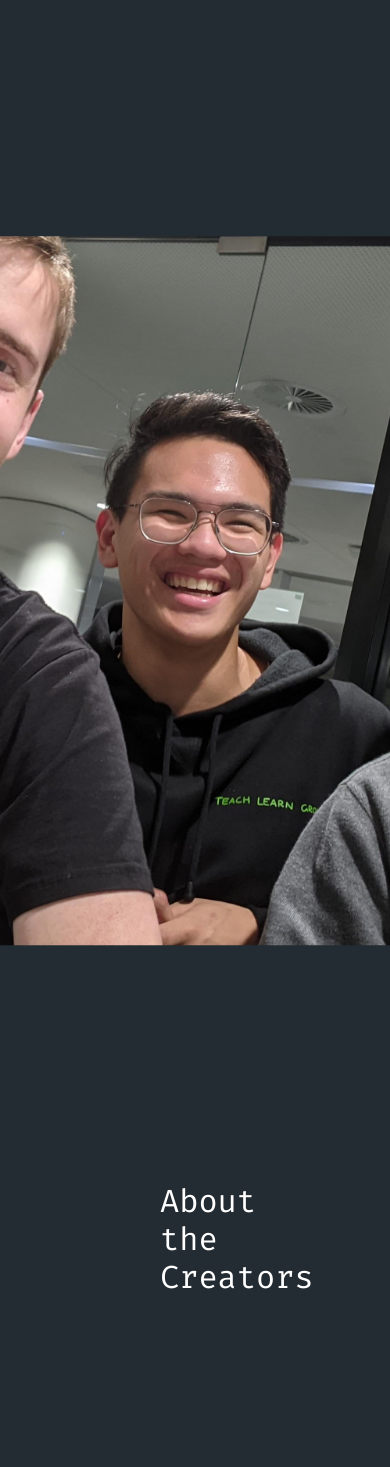
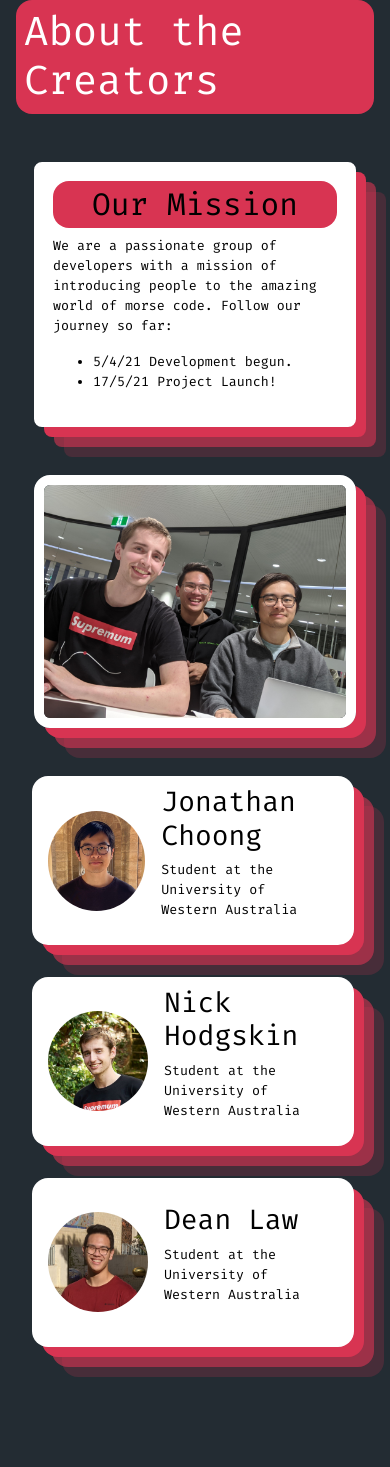
Before and after one commit to jonathanjchoong/learn-morse, a Flask app: page /about in a window 390 px wide. Shown: the part 74-1541 px from the top of the page. Run offline with Flask 2, Linux system fonts and the light colour scheme; some libraries are stand-ins or nearby versions.

Commit message:
implemented about page, included responsive design

```diff
--- a/app/static/CSS/about.css
+++ b/app/static/CSS/about.css
@@ -2,30 +2,135 @@
   font-family: "Fira Code", monospace;
   background-color: #232c33;
   color: white;
-  font-size: 12pt;
+  font-size: 10pt;
+  padding-left: 1rem;
+  padding-right: 1rem;
+  height: 175vh;
+}
+
+.template {
+  margin-top: 3rem;
+  display: flex;
+  flex-direction: column;
   height: 200vh;
 }
 
 .image {
-  height: 70%;
-  /* position: absolute; */
-  /* overflow: hidden; */
-}
-
-img {
-  width: 100%;
-  height: 100%;
+  margin-top: 2rem;
+  margin-bottom: 2rem;
+  height: 30vh;
+  width: 90%;
   object-fit: cover;
-  /* object-position: 0px -175px; */
-  clip-path: inset(20% 0% 20% 0%);
-}
-
-.description {
-  position: relative;
-  padding-left: 10rem;
-  padding-right: 10rem;
+  align-self: center;
+  justify-self: center;
+  border: solid white 10px;
+  border-radius: 1rem;
+  box-shadow: 10px 10px rgba(216, 52, 82, 1), 20px 20px rgba(216, 52, 82, 0.6),
+    30px 30px rgba(216, 52, 82, 0.2);
 }
 
 h1 {
-  font-size: 2rem;
+  font-size: 3.052em;
+  background-color: rgba(216, 52, 82, 1);
+  padding: 0.5rem;
+  border-radius: 1rem;
 }
+
+h2 {
+  font-size: 1.953rem;
+  background-color: rgba(216, 52, 82, 1);
+  padding: 5px;
+  text-align: center;
+  border-radius: 1rem;
+}
+
+.mission {
+  border: solid white;
+  color: black;
+  background-color: white;
+  width: 90%;
+  align-self: center;
+  justify-self: center;
+  border-radius: 0.5rem;
+  box-shadow: 10px 10px rgba(216, 52, 82, 1), 20px 20px rgba(216, 52, 82, 0.6),
+    30px 30px rgba(216, 52, 82, 0.2);
+  padding: 1rem;
+  margin-bottom: 1rem;
+}
+
+.profile {
+  display: flex;
+  flex-direction: row;
+  align-items: center;
+  margin: 1rem;
+  width: 90%;
+  height: 20vh;
+  justify-self: center;
+  background-color: white;
+  color: black;
+  border-radius: 1rem;
+  padding: 1rem;
+  box-shadow: 10px 10px rgba(216, 52, 82, 1), 20px 20px rgba(216, 52, 82, 0.6),
+    30px 30px rgba(216, 52, 82, 0.2);
+}
+
+.profile-img {
+  height: 100px;
+  width: 100px;
+  border-radius: 50%;
+}
+
+.profile-desc {
+  padding: 1rem;
+}
+
+@media only screen and (min-width: 1500px) {
+  .mission {
+    margin-bottom: 0;
+  }
+  .profile-img {
+    height: 150px;
+    width: 150px;
+  }
+}
+@media only screen and (min-width: 1000px) {
+  .about-page {
+    height: 100vh;
+    padding-left: 10rem;
+    padding-right: 10rem;
+  }
+  .template {
+    margin-top: 3rem;
+    display: grid;
+    height: 80vh;
+    grid-template-columns: 47.5% 5% 47.5%;
+    grid-template-rows: 33.3% 33.3% 33.3%;
+  }
+  #jon {
+    grid-row-start: 1;
+  }
+
+  #nick {
+    grid-row-start: 2;
+  }
+
+  #dean {
+    grid-row-start: 3;
+  }
+  .profile {
+    display: flex;
+    grid-column-start: 3;
+    grid-row-end: span 1;
+    height: 80%;
+    margin: 0;
+  }
+  .image {
+    height: 70%;
+    grid-column-start: 1;
+    grid-column-end: 2;
+    grid-row-start: 2;
+    grid-row-end: span 2;
+    margin-top: 0;
+    margin-bottom: 1rem;
+  }
+}
--- a/app/templates/about.html
+++ b/app/templates/about.html
@@ -2,11 +2,54 @@
 <link rel="stylesheet" href="{{url_for('static', filename = 'CSS/about.css')}}"/>
 {% endblock %} {% block content %}
 <div class="about-page">
-    <div class="image">
-        <img src="../static/images/creators.jpg">
-    </div>
-    <div class="description">
-        <h1>About the Creators</h1>
+    <h1>About the Creators</h1>
+    <div class="template">
+        <div class="mission">
+            <h2>
+                Our Mission
+            </h2>
+            <p>
+                We are a passionate group of developers with a mission of introducing people to the amazing world of morse code.
+                Follow our journey so far:
+            </p>
+            <ul>
+                <li>
+                    5/4/21 Development begun.
+                </li>
+                <li>
+                    17/5/21 Project Launch!
+                </li>
+            </ul>
+        </div>
+        <img class="image" src="../static/images/creators.jpg">
+        <div class="profile" id="jon">
+            <img class="profile-img" src="../static/images/jon.jpg">
+            <div class = "profile-desc">
+                <h3> Jonathan Choong</h3>
+                <p>
+                    Student at the University of Western Australia
+                </p>
+            </div>
+        </div>
+        <div class="profile" id="nick">
+            <img class="profile-img" src="../static/images/Nick.jpg">
+            <div class = "profile-desc">
+                <h3>Nick Hodgskin</h3>
+                <p>
+                    Student at the University of Western Australia
+                </p>
+            </div>
+        </div>
+        <div class="profile" id="dean">
+            <img class="profile-img" src="../static/images/Dean.jpg">
+            <div class = "profile-desc">
+                <h3>Dean Law</h3>
+                <p>
+                    Student at the University of Western Australia
+                </p>
+            </div>
+        </div>
+
     </div>
 </div>
 {% endblock %}
```
Also changed, not shown: app/static/CSS/write_morse.css (+10 -12 lines), app/templates/homepage.html (+7 -1 lines), app/static/images/Dean.jpg (added), app/static/images/Nick.jpg (added), app/static/images/jon.jpg (added).
